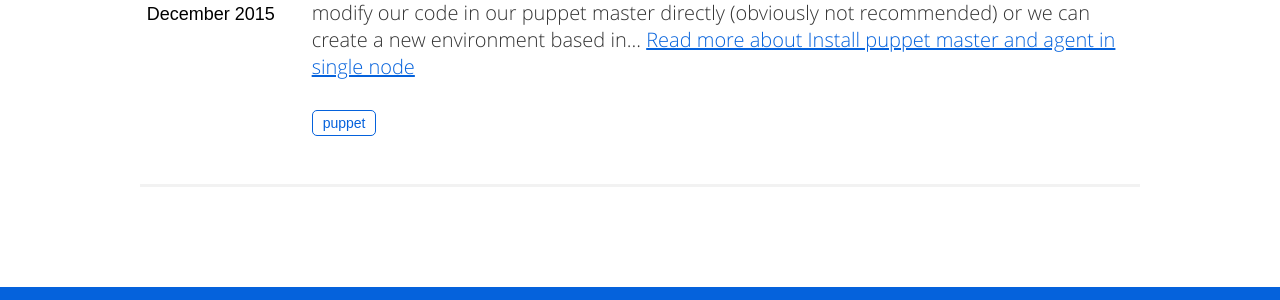
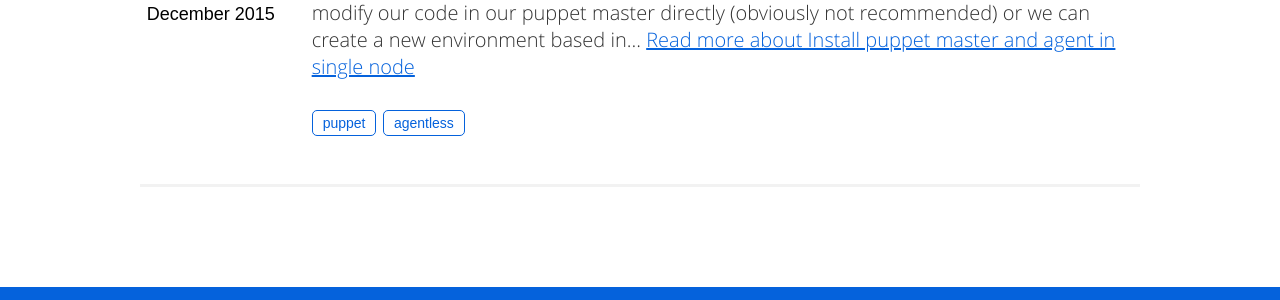
Before and after one commit to KoeSystems/koesystems.github.io, a Jekyll site: the page built from index.html, in a window 1280 px wide. Shown: the part 1064-1364 px from the top of the page. Built offline with Jekyll 4.4.1, drawn with Linux system fonts in a browser that asks for light colours.

Commit message:
Add tag to puppet post

```diff
--- a/_posts/2015-12-29-puppet-single-node.md
+++ b/_posts/2015-12-29-puppet-single-node.md
@@ -5,6 +5,7 @@ description: "How to install puppet in single node for development environments"
 date: 2015-12-29 00:00:00
 tags:
 - puppet
+- agentless
 categories:
 - puppet
 twitter_text: 'puppet'
```
